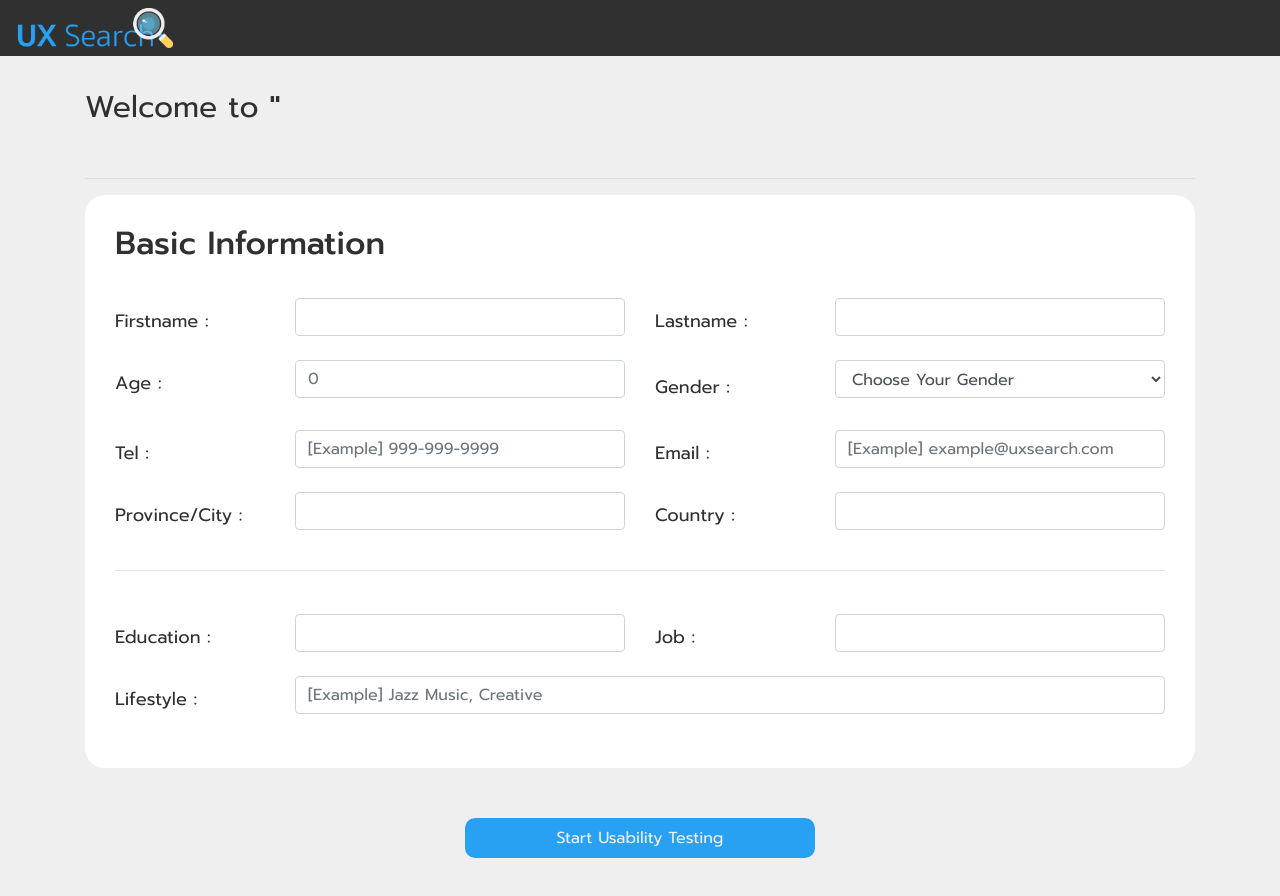
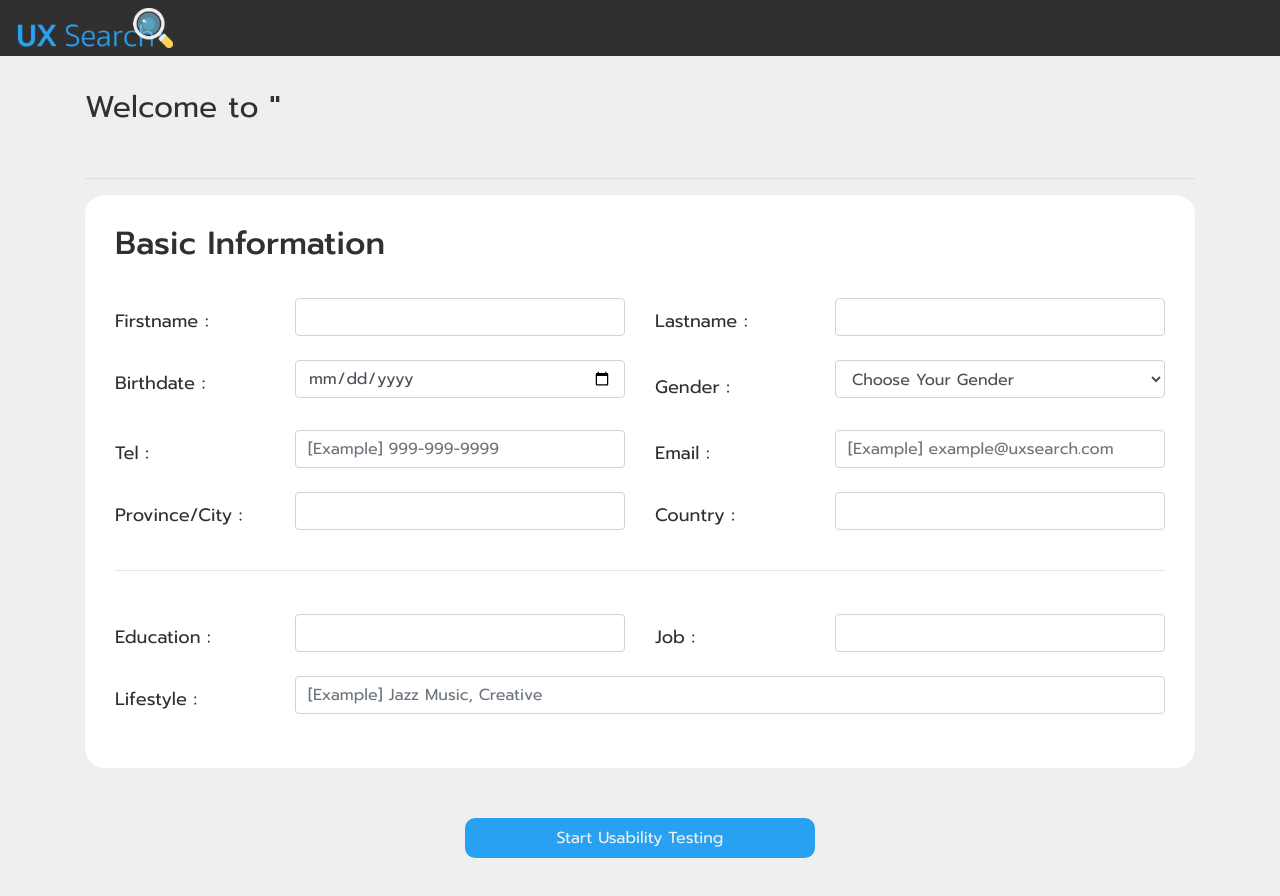
Before and after one commit to uxsearch/uxsearch_frontend, a React (Create React App) app: page /experimenter in a window 1280 px wide. Shown: the top 896 px of the page. Built offline with nearby package versions, Linux system fonts and the light colour scheme; no server answers; a web font is replaced by a local one.

Commit message:
[UPDATE] develop : change age field to birthdate field

```diff
--- a/src/components/experiment/profileBlock.js
+++ b/src/components/experiment/profileBlock.js
@@ -86,12 +86,12 @@ class ProfileBlock extends React.Component {
                 <FormGroup>
                   <Row>
                     <Col xs={12} lg={6}>
-                      <Field name='age' type='number'>
+                      <Field name='birthdate' type='date'>
                         {({ input, meta }) => (
                           <>
                             <Row className='align-items-center'>
                               <Col xs={12} lg={4}>
-                                <span>Age : </span>
+                                <span>Birthdate : </span>
                               </Col>
                               <Col xs={12} lg={8}>
                                 <Label className='w-100'>
```
